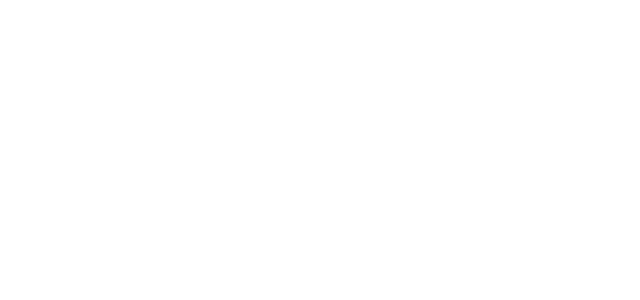
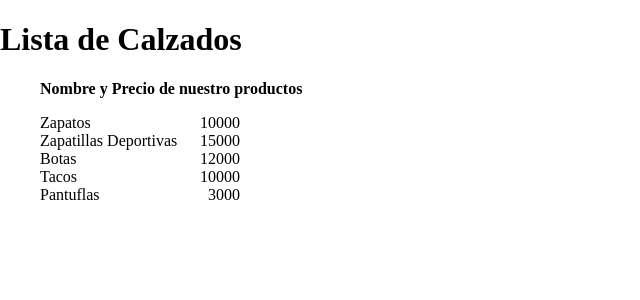
Before and after one commit to Academia-Numen/1021-react-clases, a React (Create React App) app: page / in a window 1280 px wide. Shown: the top 300 px of the page, without its empty margins (0-640 px from the left). Built offline with nearby package versions, Linux system fonts and the light colour scheme.

Commit message:
Clase 1 terminada

```diff
--- a/src/App.js
+++ b/src/App.js
@@ -1,9 +1,36 @@
 
 function App() {
+
+  const lista = [
+    { id: 1, nombre: 'Zapatos', precio: 10000 },
+    { id: 2, nombre: 'Zapatillas Deportivas', precio: 15000 },
+    { id: 3, nombre: 'Botas', precio: 12000 },
+    { id: 4, nombre: 'Tacos', precio: 10000 },
+    { id: 5, nombre: 'Pantuflas', precio: 3000 }
+  ]
+
+  const estilosDeApp = {
+    ul: {
+      listStyle: 'none'
+    },
+    li: { fontWeight: '600', marginBottom: '1rem' }
+  }
+
   return (
-    <div>
-
-    </div>
+    <>
+      <h1>Lista de Calzados</h1>
+      <ul style={estilosDeApp.ul}>
+        <li style={estilosDeApp.li}>Nombre y Precio de nuestro productos</li>
+        {
+          lista.map(zapato => {
+            return (<li key={zapato.id} style={{ display: 'flex', justifyContent: 'space-between', maxWidth: '200px' }}>
+              <span>{zapato.nombre}</span>
+              <span>{zapato.precio}</span>
+            </li>)
+          })
+        }
+      </ul>
+    </>
   );
 }
 
```
Also changed, not shown: src/clase1.js (added, +30 -0 lines), src/index.css (line endings or trailing spaces).
